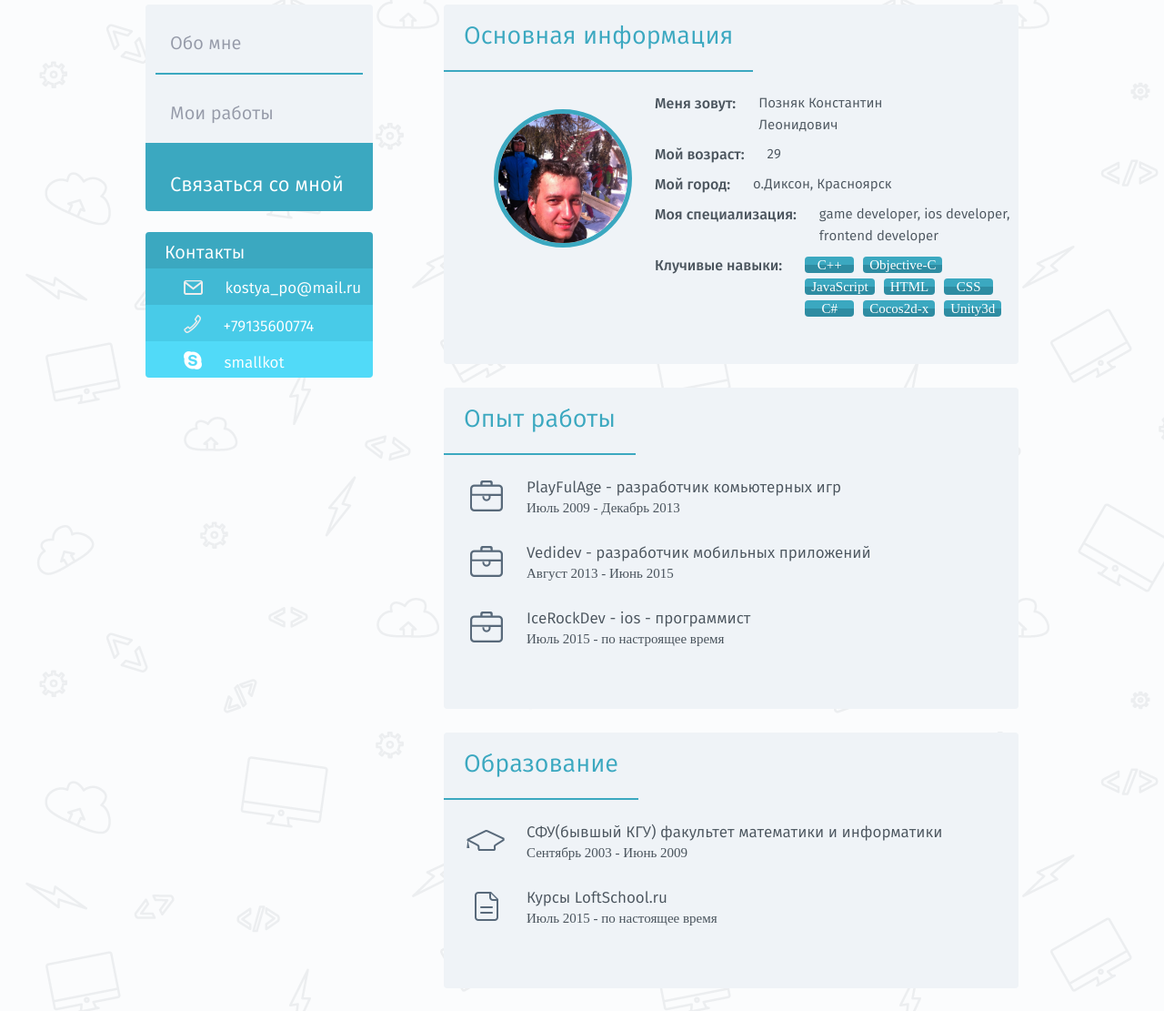
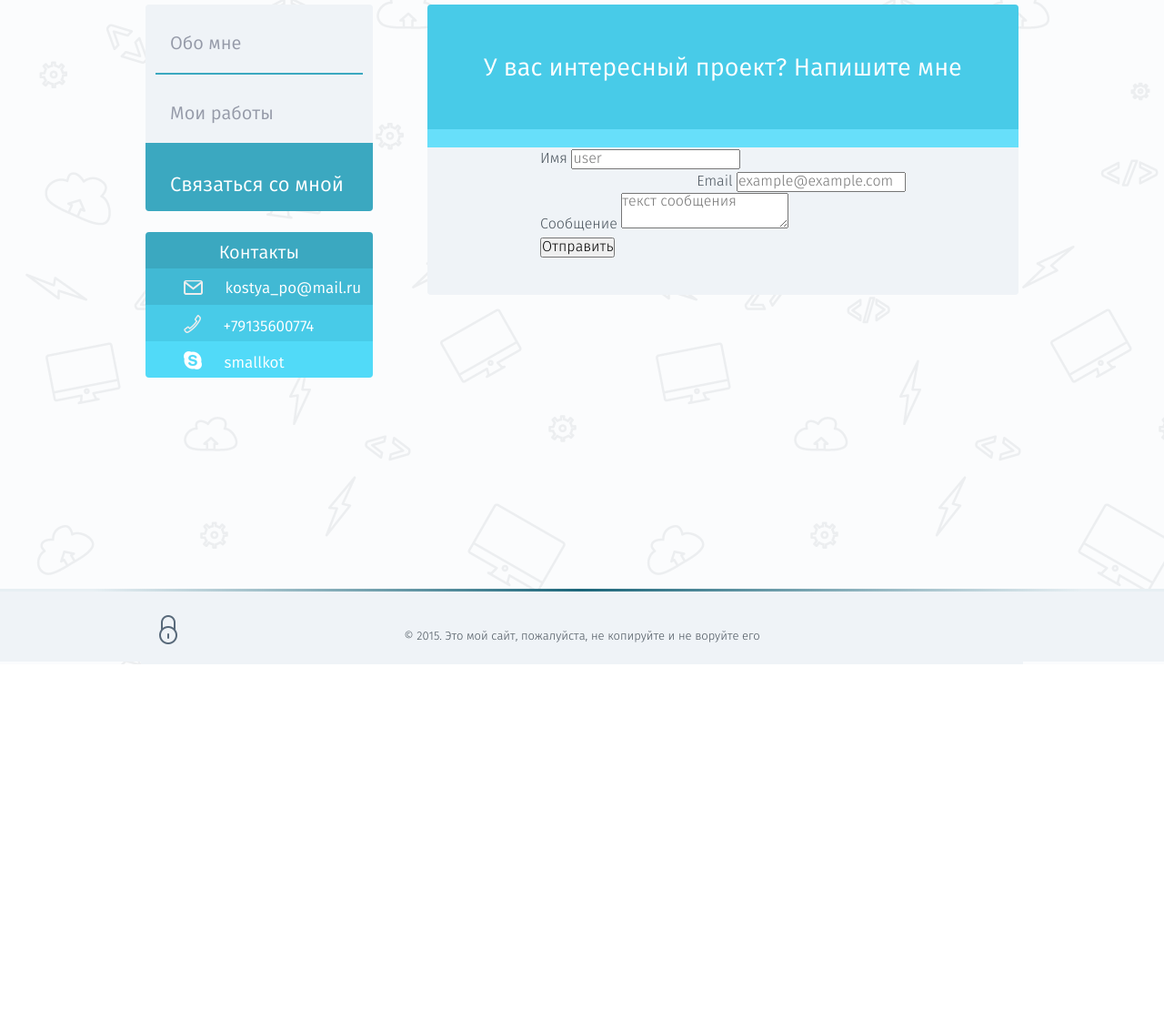
Before and after one commit to smallkot/first_site_dz1_loftschool, a website: page app/my_contacts.html in a window 1280 px wide. Shown: the part 153-1264 px from the top of the page at 91% size. After the commit the page ends 883 px from the top, so only its background shows below. Drawn offline with nearby package versions, Linux system fonts and the light colour scheme.

Commit message:
fix contact me

```diff
--- /dev/null
+++ b/app/css/my_contacts.css
@@ -0,0 +1,27 @@
+.div-section-title{
+	background-color: #48cbe8;
+	border-radius: 4px 4px 0 0;
+	position: relative;
+	border-bottom-style: solid;
+	border-bottom-width: 20px;
+	border-bottom-color: #67dffa;
+}
+
+.title{
+	font-family: 'fira_sansbook';
+	font-size: 27px;
+	font-weight: normal;
+	color: #fff;
+	text-align: center;
+	padding: 50px 0 45px 0;
+	margin: 0;
+}
+
+.user-form{
+	width: 402px;
+	margin: 0 auto;
+}
+
+.user-name{
+	display: block;
+}
--- a/app/my_contacts.html
+++ b/app/my_contacts.html
@@ -1,24 +1,19 @@
 <!DOCTYPE html>
-<html lang="en">
+<html lang="ru">
 	<head>
 		<meta charset="UTF-8">
 		<meta http-equiv="X-UA-Compatible" content="IE-edge">
-	<title>Начальная страница</title>
-
+		<title>Связаться со мной</title>
 		<meta name="description" content="first_site">
 		<meta name="keywords" content="first_site">
 		<meta name="author" content="Poznyak Konstantin">
-
 		<link rel="stylesheet" type="text/css" href="images/stylesheet.css">
-
 		<link rel="shortcut icon" type="image/x-icon" href="/favicon.ico">
 		<link rel="icon" type="image/x-icon" href="/favicon.ico">
-
 		<link rel="stylesheet" type="text/css" href="font/fira.css">
-
 		<link rel="stylesheet" href="bower/normalize.css/normalize.css">
 		<link rel="stylesheet" href="css/main.css">
-
+		<link rel="stylesheet" href="css/my_contacts.css">
 		<script src="bower/modernizer/modernizr.js"></script>
 	</head>
 	<body>
@@ -26,27 +21,40 @@
 			<div class="content">
 				<header class="header-block">
 					<div class="header-container">
-			    	<a class="a-logo">
+						<a href="/index.html" class="a-logo">
 			    		<img src="images/logo.png" class="logo-img">
 						<span class="logo-text">Loftschool</span>
 			    	</a>
 						<ul class="socials">
-			    		<li class="social-li"><a href="https://vk.com/" target="_blank" class="a-social sprite sprite-vk">vk.com</a></li>
-			    		<li class="social-li"><a href="https://twitter.com/" target="_blank" class="a-social sprite sprite-tw">twitter.com</a></li>
-			    		<li class="social-li"><a href="https://www.facebook.com/" target="_blank" class="a-social sprite sprite-fb">fb.com</a></li>
-			    		<li class="social-li"><a href="https://github.com/" target="_blank" class="a-social sprite sprite-git">github.com</a></li>
+							<li class="social-li">
+								<a href="https://vk.com/" target="_blank" class="a-social sprite sprite-vk">vk.com</a>
+							</li>
+							<li class="social-li">
+								<a href="https://twitter.com/" target="_blank" class="a-social sprite sprite-tw">twitter.com</a>
+							</li>
+							<li class="social-li">
+								<a href="https://www.facebook.com/" target="_blank" class="a-social sprite sprite-fb">fb.com</a>
+							</li>
+							<li class="social-li">
+								<a href="https://github.com/" target="_blank" class="a-social sprite sprite-git">github.com</a>
+							</li>
 						</ul>
 					</div>
 					<hr class="gradient">
 				</header>
-
 				<div class="main-content clearfix">
 					<aside class="sidebar float-left">
 						<nav class="navigation">
 							<ul class="ul-nav">
-							<li class="li-nav"><a href="/" class="a-nav">Обо мне</a></li>
-							<li class="li-nav"><a href="/my_projects.html" class="a-nav">Мои работы</a></li>
-							<li class="li-nav current"><a href="/my_contacts.html" class="a-nav">Связаться со мной</a></li>
+								<li class="li-nav">
+									<a href="/index.html" class="a-nav">Обо мне</a>
+								</li>
+								<li class="li-nav">
+									<a href="/my_projects.html" class="a-nav">Мои работы</a>
+								</li>
+								<li class="li-nav current">
+									<a href="/" class="a-nav">Связаться со мной</a>
+								</li>
 							</ul>
 						</nav>
 						<address class="contacts">
@@ -54,7 +62,6 @@
 								<li class="li-contact">
 									<span class="title">Контакты</span>
 								</li>
-
 								<li class="li-contact email">
 									<div class="li-div-contact">
 										<a href="mailto:kostya_po@mail.ru" class="a-contact">
@@ -63,7 +70,6 @@
 									</a>
 									</div>
 								</li>
-
 								<li class="li-contact phone">
 									<div class="li-div-contact">
 										<a href="tel:+79135600774" class="a-contact">
@@ -72,7 +78,6 @@
 									</a>
 									</div>
 								</li>
-
 								<li class="li-contact skype">
 									<div class="li-div-contact">
 										<a href="skype:smallkot?chat" class="a-contact">
@@ -84,133 +89,38 @@
 							</ul>
 						</address>
 					</aside>
-
-				<div class="general-seсtion float-right" >
+					<div class="general-section float-right">
 						<section class="section-block">
-						<h1 class="title-section">Основная информация</h1>
-						<div class="section-body clearfix">
-							<div class="img-block float-left">
-								<div class="avatar-box">
-									<img src="images/avatar.jpg" alt="Kostyan" class="avatar">
+							<div class="div-section-title">
+								<h1 class="title">У вас интересный проект? Напишите мне</h1>
+							</div>
+							<div class="section-body">
+								<form action="#" class="user-form">
+								    <div class="wrap-form-element clearfix">
+								      <div class="float-left">
+								        <label for="user-name">Имя</label>
+								        <input type="text" id="user-name" name="user-name" class="form-element"
+								        placeholder="user" value="" required/>
+								      </div>
+								      <div class="float-right">
+								        <label for="email">Email</label>
+								        <input type="email" id="email" name="email" class="form-element"
+								        placeholder="example@example.com" value="" required/>
 								      </div>
 								    </div>
-
-							<div class="info-block float-right">
-								<ul class="info-list">
-									<li class="info-item clearfix">
-										<div class="what float-left">Меня зовут:</div>
-										<div class="info float-left">Позняк Константин Леонидович</div>
-									</li>
-									<li class="info-item clearfix">
-										<div class="what float-left">Мой возраст:</div>
-										<div class="info float-left">29</div>
-									</li>
-									<li class="info-item clearfix">
-										<div class="what float-left">Мой город:</div>
-										<div class="info float-left">о.Диксон, Красноярск</div>
-									</li>
-									<li class="info-item clearfix">
-										<div class="what float-left">Моя специализация:</div>
-										<div class="info float-left">game developer, ios developer, frontend developer</div>
-									</li>
-									<li class="info-item clearfix">
-										<div class="what float-left">Клучивые навыки:</div>
-										<div class="info float-left">
-											<ul class="skills-list">
-												<li class="skill-item">С++</li>
-												<li class="skill-item">Objective-C</li>
-												<li class="skill-item">JavaScript</li>
-												<li class="skill-item">HTML</li>
-												<li class="skill-item">CSS</li>
-												<li class="skill-item">C#</li>
-												<li class="skill-item">Cocos2d-x</li>
-												<li class="skill-item">Unity3d</li>
-											</ul>
+								    <div class="wrap-message">
+								      <label for="message">Сообщение</label>
+								      <textarea id="message" name="message" class="form-element" placeholder="текст сообщения"></textarea>
 								    </div>
-									</li>
-								</ul>
+								    <div class="wrap-submit-button">
+								      <input type="submit" id="submit-form" name="submit-form" class="submit-button" value="Отправить"/>
 								    </div>
-						</div>
-					</section>
-
-					<section class="section-block">
-						<h1 class="title-section">Опыт работы</h1>
-						<div class="section-body">
-							<div class="work-block">
-								<ul class="work-list">
-									<li class="work-item clearfix">
-										<div class="work-img sprite sprite-bag float-left"></div>
-										<ul class="title-work-list float-left">
-											<li class="work-title-company">
-												PlayFulAge - разработчик комьютерных игр
-											</li>
-											<li class="work-when">
-												Июль 2009 - Декабрь 2013
-											</li>
-										</ul>
-									</li>
-									<li class="work-item clearfix">
-										<div class="work-img sprite sprite-bag float-left"></div>
-										<ul class="title-work-list float-left">
-											<li class="work-title-company">
-												Vedidev - разработчик мобильных приложений
-											</li>
-											<li class="work-when">
-												Август 2013 - Июнь 2015
-											</li>
-										</ul>
-									</li>
-									<li class="work-item clearfix">
-										<div class="work-img sprite sprite-bag float-left"></div>
-										<ul class="title-work-list float-left">
-											<li class="work-title-company">
-												IceRockDev - ios - программист
-											</li>
-											<li class="work-when">
-												Июль 2015 - по настроящее время
-											</li>
-										</ul>
-									</li>
-								</ul>
-							</div>
-						</div>
-					</section>
-
-					<section class="section-block">
-						<h1 class="title-section">Образование</h1>
-						<div class="section-body">
-							<div class="work-block">
-								<ul class="work-list">
-									<li class="work-item clearfix">
-										<div class="work-img sprite sprite-hat float-left"></div>
-										<ul class="title-work-list float-left">
-											<li class="work-title-company">
-												СФУ(бывшый КГУ) факультет математики и информатики
-											</li>
-											<li class="work-when">
-												Сентябрь 2003 - Июнь 2009
-											</li>
-										</ul>
-									</li>
-									<li class="work-item clearfix">
-										<div class="work-img sprite sprite-doc float-left"></div>
-										<ul class="title-work-list float-left">
-											<li class="work-title-company">
-												Курсы LoftSchool.ru
-											</li>
-											<li class="work-when">
-												Июль 2015 - по настоящее время
-											</li>
-										</ul>
-									</li>
-								</ul>
-							</div>
+								</form>
 							</div>
 						</section>
 					</div>
 				</div>
 			</div>
-
 		</div>
 		<footer class="footer-block">
 			<hr class="gradient">
@@ -226,4 +136,5 @@
 		<script src="bower/jquery/dist/jquery.js"></script>
 		<script src="js/main.js"></script>
 	</body>
+
 </html>
```
Also changed, not shown: app/index.html (+1 -1 lines), app/my_projects.html (+1 -1 lines), .settings/launch.json (added). Lines whose indentation alone changed are shown as unchanged.
